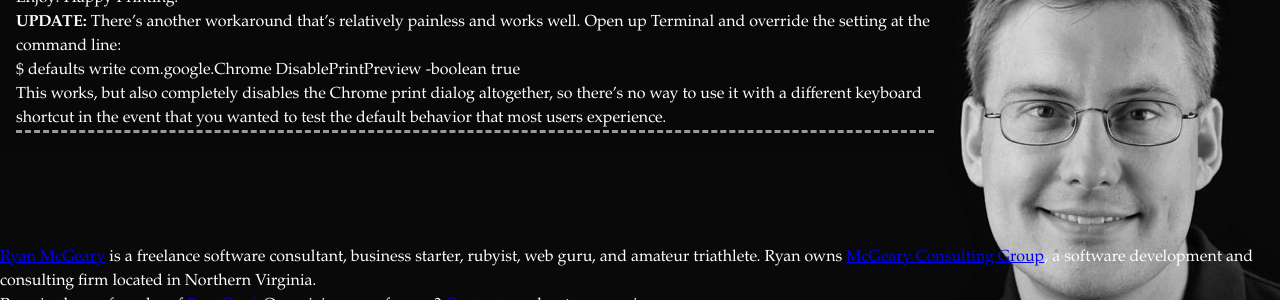
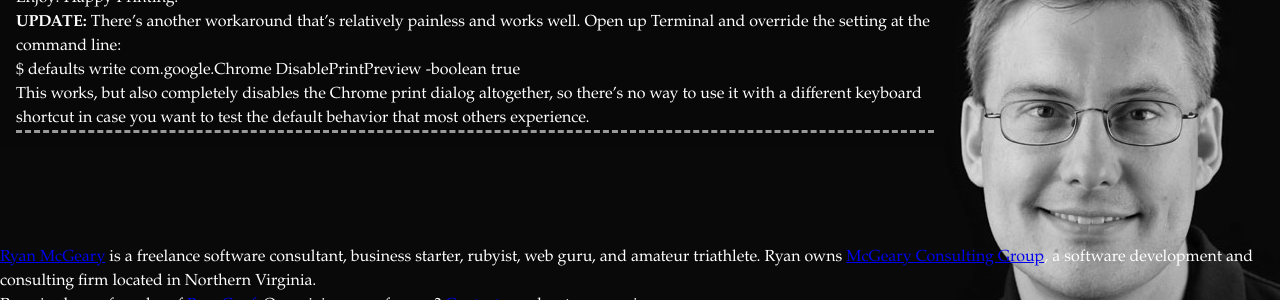
Before and after one commit to rmm5t/ryan.mcgeary.org, a Jekyll site: the page built from _posts/2012-09-13-disable-chrome-print-dialog-use-osx-instead.md, in a window 1280 px wide and 900 px high, scrolled down 1296 px. Shown: the part 535-835 px from the top of the window. Built offline with Jekyll 4.4.1, drawn with Linux system fonts in a browser that asks for light colours; nearby versions of some CDN libraries; comment, search, counter and statistics services are not loaded.

Commit message:
Updated grammar

```diff
--- a/_posts/2012-09-13-disable-chrome-print-dialog-use-osx-instead.md
+++ b/_posts/2012-09-13-disable-chrome-print-dialog-use-osx-instead.md
@@ -40,5 +40,5 @@ well. Open up Terminal and override the setting at the command line:
     $ defaults write com.google.Chrome DisablePrintPreview -boolean true
 
 This works, but also completely disables the Chrome print dialog altogether,
-so there's no way to use it with a different keyboard shortcut in the event
-that you wanted to test the default behavior that most users experience.
+so there's no way to use it with a different keyboard shortcut in case you
+want to test the default behavior that most others experience.
```
